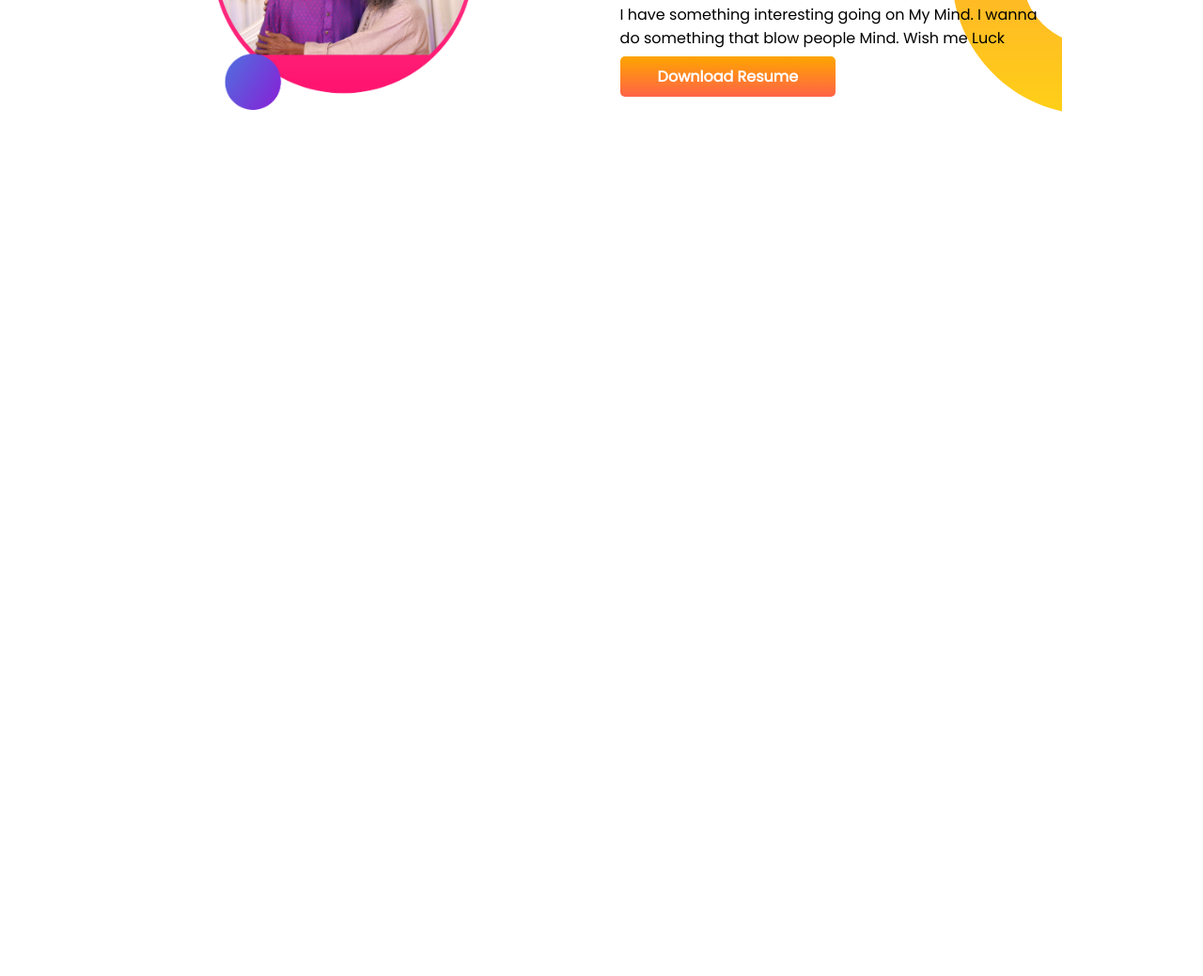
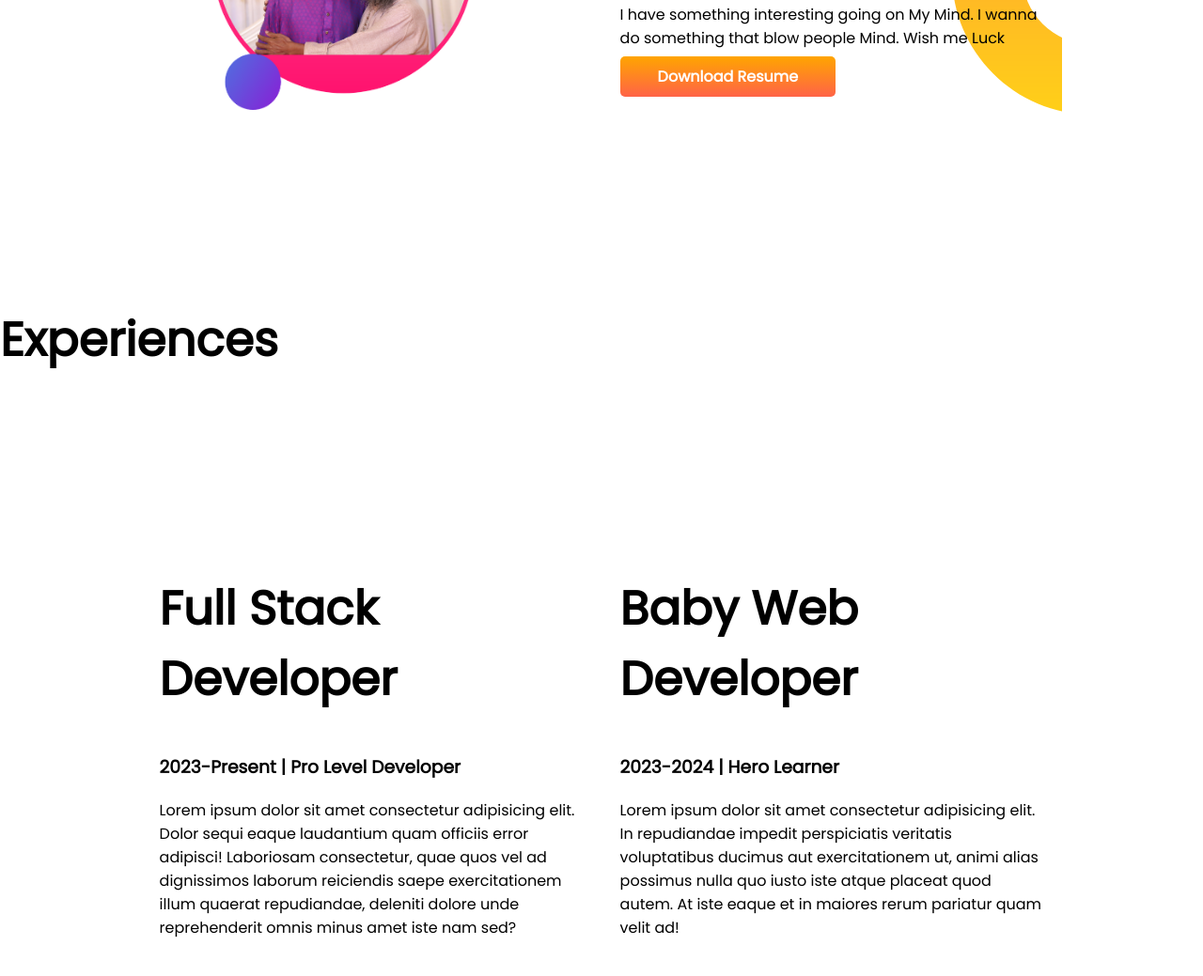
Before and after one commit to obaidullahtalukdar/developer-portfolio, a plain HTML site: page index.html in a window 1280 px wide. Shown: the part 1107-2146 px from the top of the page at 94% size. Before the commit the page ends 1432 px from the top, so only its background shows below. Drawn offline with Linux system fonts and the light colour scheme.

Commit message:
experiences-added

```diff
--- a/index.html
+++ b/index.html
@@ -10,7 +10,7 @@
     <link rel="stylesheet" href="style.css">
 </head>
 <body>
-<section class="top-banner">
+<section class="top-banner flexible-container">
     <div class="half-width">
         <h1>Welcome To</h1>
         <h1><span class="orange">Obaidullah Talukder</span> World!</h1>
@@ -23,7 +23,7 @@
         <img src="images/obaidullah.png" alt="My Photo">
     </div>
 </section>
-<section class="dream-big">
+<section class="dream-big flexible-container">
     <div class="half-width">
         <img src="images/obaidullah2.png" alt="">
     </div>
@@ -34,5 +34,24 @@
         <a class="link-button" target="_blank" href="">Download Resume</a>
     </div>
 </section>
+<section class="experience-area">
+    <h1>Experiences</h1>
+    <div class="flexible-container">
+        <div class="half-width">
+            <h1>Full Stack Developer</h1>
+            <h3>2023-Present | Pro Level Developer</h3>
+            Lorem ipsum dolor sit amet consectetur adipisicing elit. Dolor sequi eaque laudantium quam officiis error adipisci!
+            Laboriosam consectetur, quae quos vel ad dignissimos laborum reiciendis saepe exercitationem illum quaerat
+            repudiandae, deleniti dolore unde reprehenderit omnis minus amet iste nam sed?
+        </div>
+        <div class="half-width">
+            <h1>Baby Web Developer</h1>
+            <h3>2023-2024 | Hero Learner</h3>
+            <p>Lorem ipsum dolor sit amet consectetur adipisicing elit. In repudiandae impedit perspiciatis veritatis
+                voluptatibus ducimus aut exercitationem ut, animi alias possimus nulla quo iusto iste atque placeat quod autem.
+                At iste eaque et in maiores rerum pariatur quam velit ad!</p>
+        </div>
+    </div>
+</section>
 </body>
 </html>
--- a/style.css
+++ b/style.css
@@ -8,7 +8,7 @@ h1{
 .orange{
     color: orange;
 }
-section{
+.flexible-container{
     display: flex;
     margin: 150px;
 }
```
